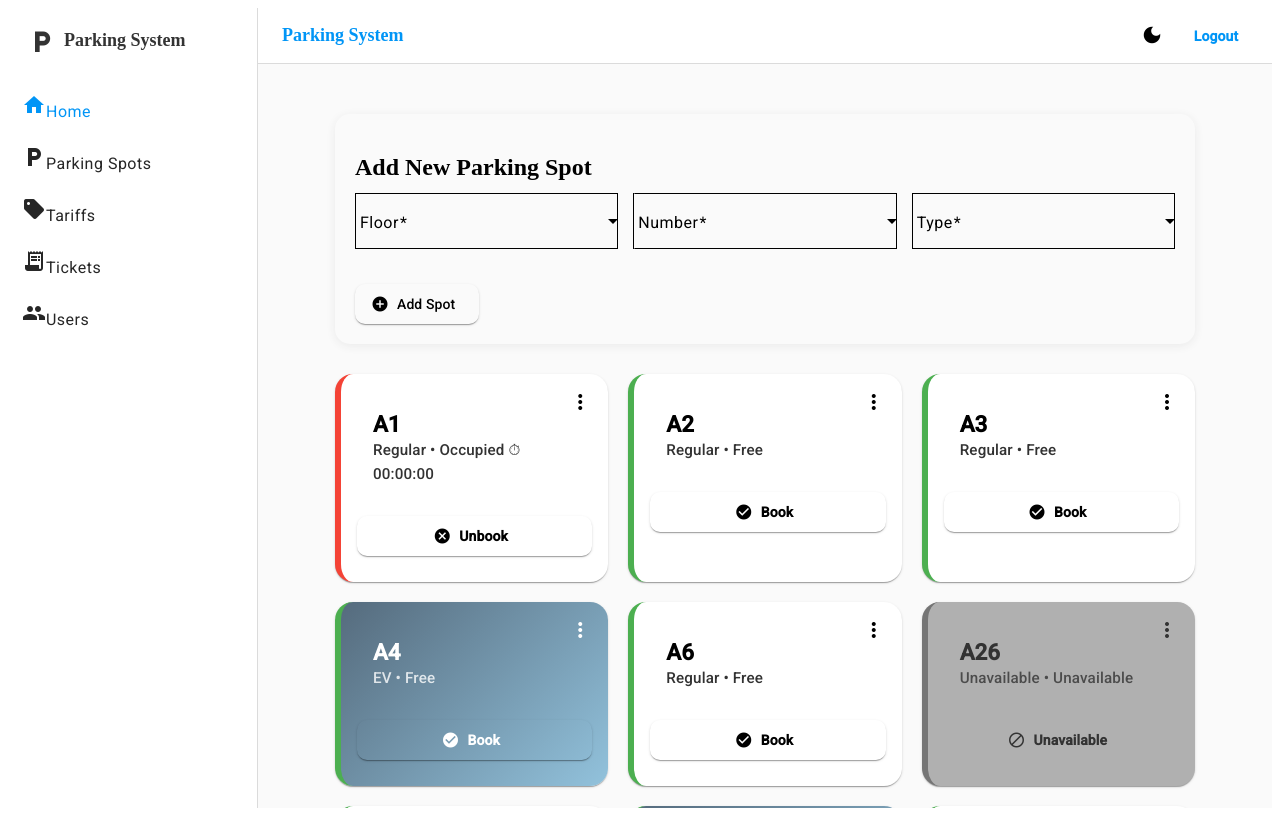
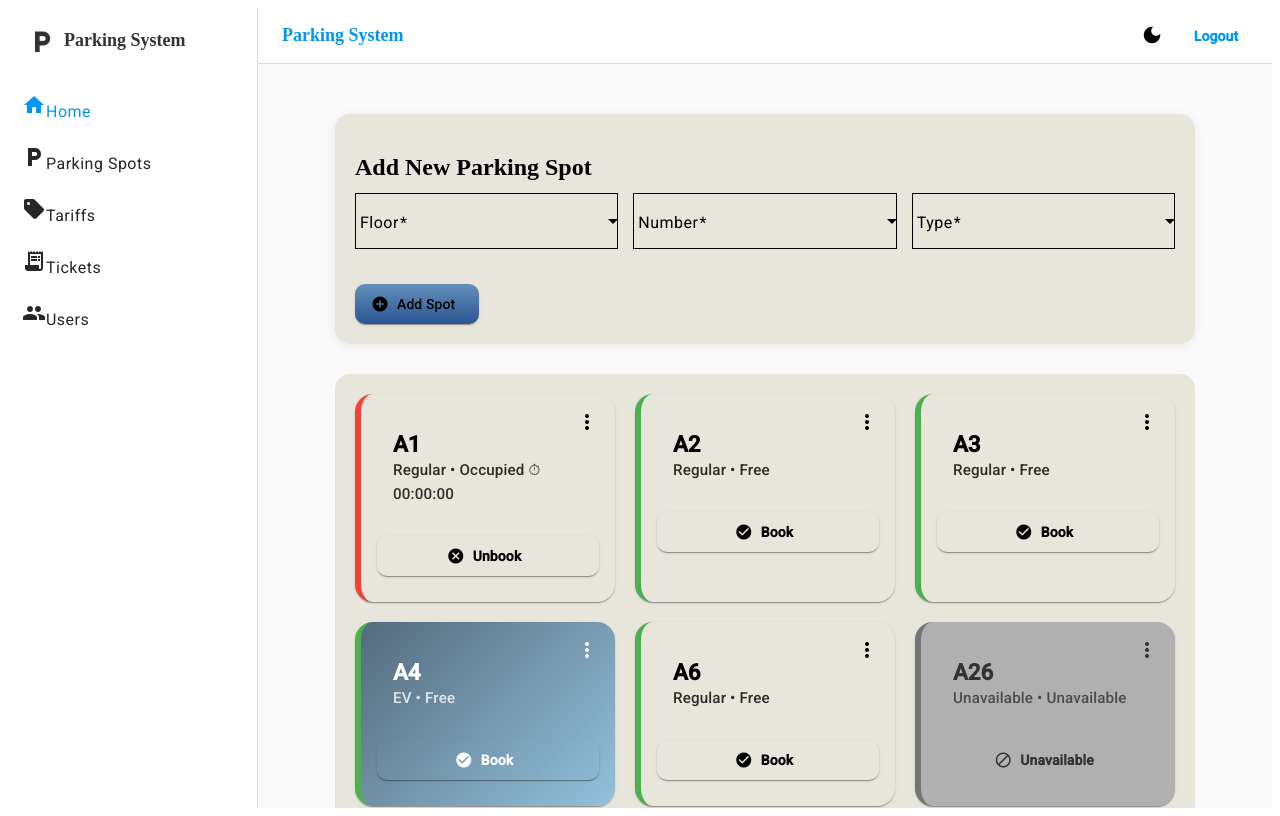
Before and after one commit to everest4/DEV-Parking_Management_System, an Angular app: page /home in a window 1280 px wide. Built offline with nearby package versions, Linux system fonts and the light colour scheme; data requests are answered from the project's data file.

Commit message:
scss changes

```diff
--- a/src/app/pages/home/home.scss
+++ b/src/app/pages/home/home.scss
@@ -1,3 +1,5 @@
+
+
 /* -------------------------------------------------- */
 /* PAGE LAYOUT */
 /* -------------------------------------------------- */
@@ -17,6 +19,7 @@
   padding: 20px;
   border-radius: 15px;
   box-shadow: 0 2px 10px rgba(57, 56, 56, 0.08);
+  background: rgb(232, 229, 218);
 
   h2 {
     margin-bottom: 12px;
@@ -34,6 +37,7 @@
     grid-column: span 3;
     justify-self: start;
     border-radius: 10px;
+    background: linear-gradient( #6490bb,#2a5492);
   }
 }
 
@@ -44,6 +48,9 @@
   display: grid;
   grid-template-columns: repeat(auto-fill, minmax(240px, 1fr));
   gap: 20px;
+  background: rgb(232, 229, 218);
+  border-radius: 15px;
+  padding: 20px;
 }
 
 /* -------------------------------------------------- */
@@ -54,7 +61,7 @@
   padding: 20px 16px 26px;
   position: relative;
   transition: transform .2s ease, box-shadow .2s ease;
-  background: white;
+  background: rgb(232, 229, 218);
 
   &:hover {
     transform: translateY(-4px);
@@ -101,14 +108,21 @@
 /* -------------------------------------------------- */
 /* DARK MODE BASE */
 /* -------------------------------------------------- */
+:host-context(.dark-mode) {
+  .add-card,
+  .spots-grid {
+    background: #2c2c2c !important;
+  }
+}
+
 :host-context(.dark-mode) .spot-card {
-  background: #1e1e1e !important;
+  background: #252525 !important;
   color: white !important;
 }
 
 /* DARK FREE */
 :host-context(.dark-mode) .spot-card.free {
-  background: #000000 !important;
+  background: #171717 !important;
   border-left-color: #4caf50 !important;
 }
 
--- a/src/styles.scss
+++ b/src/styles.scss
@@ -77,7 +77,7 @@ $dark-theme: mat.define-theme((
 
   /* Sidebar items */
   mat-nav-list a {
-    color: #e6e6e6 !important;
+    color: #ffffff !important;
 
     &:hover {
       background: #353434 !important;
```
